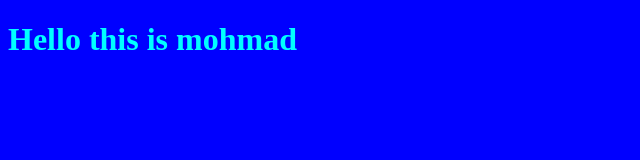
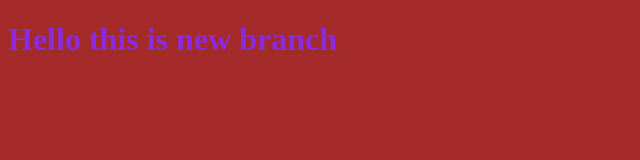
Before and after one commit to MJ-M4/myproject, a plain HTML site: page index.html in a window 1280 px wide. Shown: the whole page, without its empty margins (0-640 px from the left). Drawn offline with Linux system fonts and the light colour scheme.

Commit message:
changing style for the title

```diff
--- a/index.html
+++ b/index.html
@@ -7,7 +7,7 @@
     <link rel="stylesheet" href="style.css">
 </head>
 <body>
-    <h1>Hello this is mohmad</h1>
+    <h1>Hello this is new branch</h1>
     <script src ="app.js"></script>
 </body>
 </html>
--- a/style.css
+++ b/style.css
@@ -1,6 +1,6 @@
 h1{
-    color: aqua;
+    color: blueviolet;
 }
 body{
-    background-color: blue;
+    background-color: brown;
 }
```
